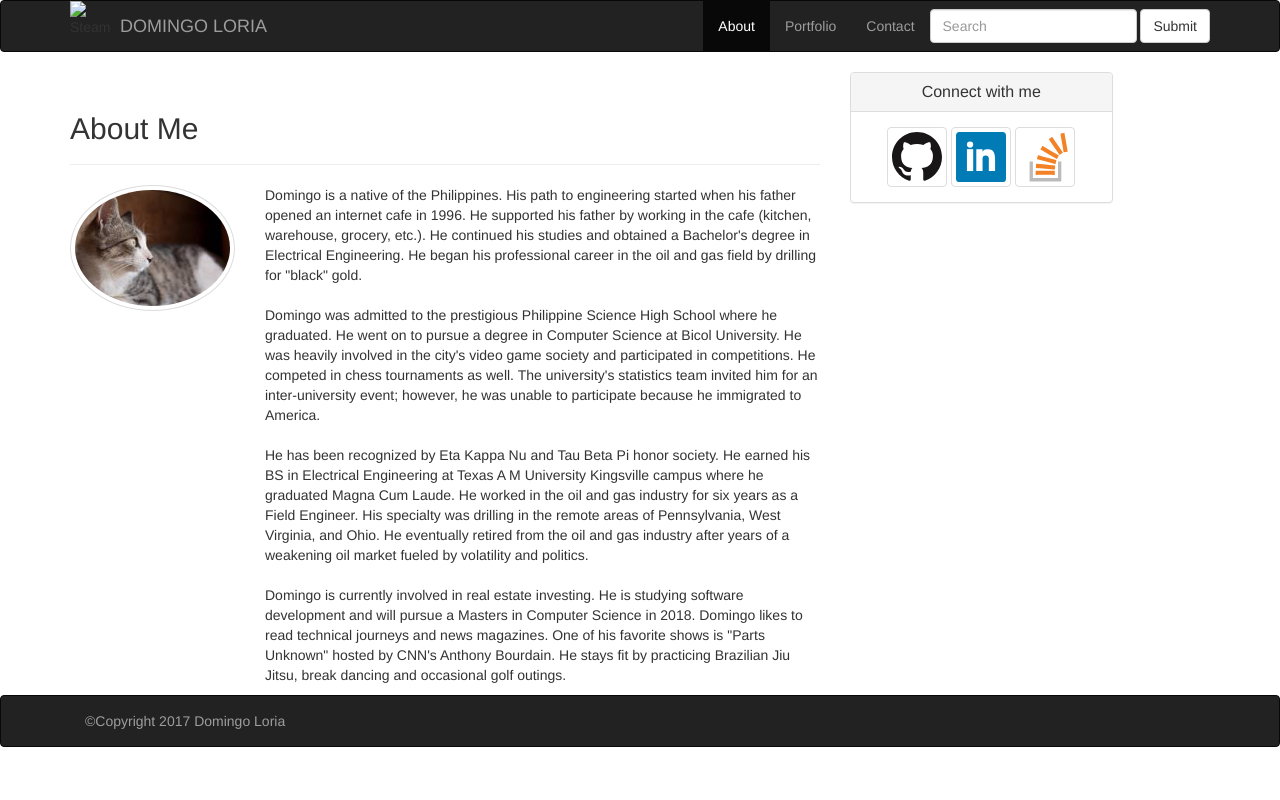
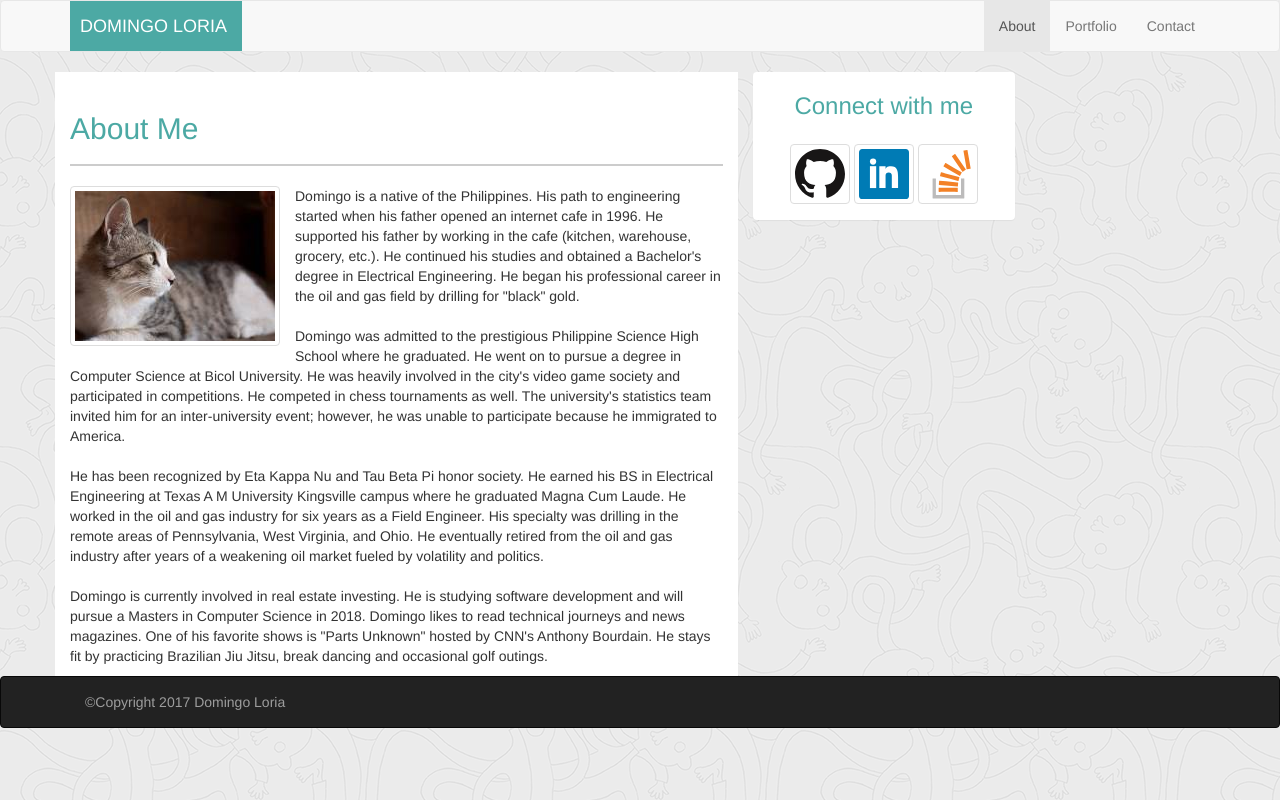
Before and after one commit to ddlorz/Bootstrap-Portfolio, a plain HTML site: page index.html in a window 1280 px wide. Drawn offline with nearby package versions, Linux system fonts and the light colour scheme.

Commit message:
1459 3/19

```diff
--- a/index.html
+++ b/index.html
@@ -7,22 +7,19 @@
   <link rel="stylesheet" type="text/css" href="assets/css/reset.css">
   <link rel="icon" type="iage/x-icon" href="assets/images/favicon.ico">
   <link rel="stylesheet" href="https://maxcdn.bootstrapcdn.com/bootstrap/3.3.6/css/bootstrap.min.css">
+  <style>
+    body {
+      background-color: black;
+      background: url("assets/images/ignasi_pattern_s.png");
+    }
+  </style>
 </head>
 <body style="height: 100%;">
-  <nav class="navbar navbar-inverse">
+  <nav class="navbar navbar-default">
     <div class="container">
-      <div class="navbar-header">
-      <img src="assets/images/steamer.png" alt="Steam" style="width: 40px; height: 40px;" class="navbar-left">
+      <div class="navbar-header active" style="background-color: #4ca9a4;">
+        <a class="navbar-brand" href="index.html" style="color: #ffffff;">&nbsp;&nbsp;DOMINGO LORIA</a>
       </div>
-      <div class="navbar-header active">
-        <a class="navbar-brand" href="index.html" style="">&nbsp;&nbsp;DOMINGO LORIA</a>
-      </div>
-      <form class="navbar-form navbar-right">
-        <div class="form-group">
-          <input type="text" class="form-control" placeholder="Search">
-        </div>
-        <button type="submit" class="btn btn-default">Submit</button>
-      </form>
       <div class="collapse navbar-collapse" >
         <ul class="nav navbar-nav navbar-right">
           <li class="active"><a href="#">About</a></li>
@@ -35,15 +32,13 @@
 
   <div class="container">
     <div class="row">
-      <div class="col-md-8">
-        <div class="page-header">
-          <h2>About Me</h2>
+      <div class="col-md-7" style="background-color: #ffffff;">
+        <div class="page-header" style="border-bottom: 2px solid #cccccc;">
+          <h2 style="color: #4ca9a4;">About Me</h2>
         </div>
         <div class="row">
-          <div class="col-md-3">
-            <img src="assets/images/catman.jpg" alt="My Picture" class="img-thumbnail img-circle">
-          </div>
-          <div class="col-md-9">
+          <div class="col-md-12">
+            <img src="assets/images/catman.jpg" alt="My Picture" class="img-thumbnail" style="float: left; margin: 0 15px 10px 0">
             <p>Domingo is a native of the Philippines. His path to engineering started when his father opened an internet cafe in 1996. He supported his father by working in the cafe (kitchen, warehouse, grocery, etc.). He continued his studies and obtained a Bachelor's degree in Electrical Engineering. He began his professional career in the oil and gas field by drilling for "black" gold.<br><br>
             Domingo was admitted to the prestigious Philippine Science High School where he graduated. He went on to pursue a degree in Computer Science at Bicol University. He was heavily involved in the city's video game society and participated in competitions. He competed in chess tournaments as well. The university's statistics team invited him for an inter-university event; however, he was unable to participate because he immigrated to America.<br><br>
             He has been recognized by Eta Kappa Nu and Tau Beta Pi honor society. He earned his BS in Electrical Engineering at Texas A M University Kingsville campus where he graduated Magna Cum Laude. He worked in the oil and gas industry for six years as a Field Engineer. His specialty was drilling in the remote areas of Pennsylvania, West Virginia, and Ohio. He eventually retired from the oil and gas industry after years of a weakening oil market fueled by volatility and politics.<br><br>
@@ -53,10 +48,11 @@
       </div>
 
       <div class="col-md-3">
-        <div class="panel panel-default">
-          <div class="panel-heading">
-            <h3 class="panel-title text-center">Connect with me</h3>
+        <div class="panel">
+          <div class="panel-header style="border-bottom: 2px solid #cccccc;"">
+            <h3 class="text-center" style="color: #4ca9a4;">Connect with me</h3>
           </div>
+
           <div class="panel-body text-center">
             <div>
               <a href="https://github.com/djrloria/" target="_blank">
```
